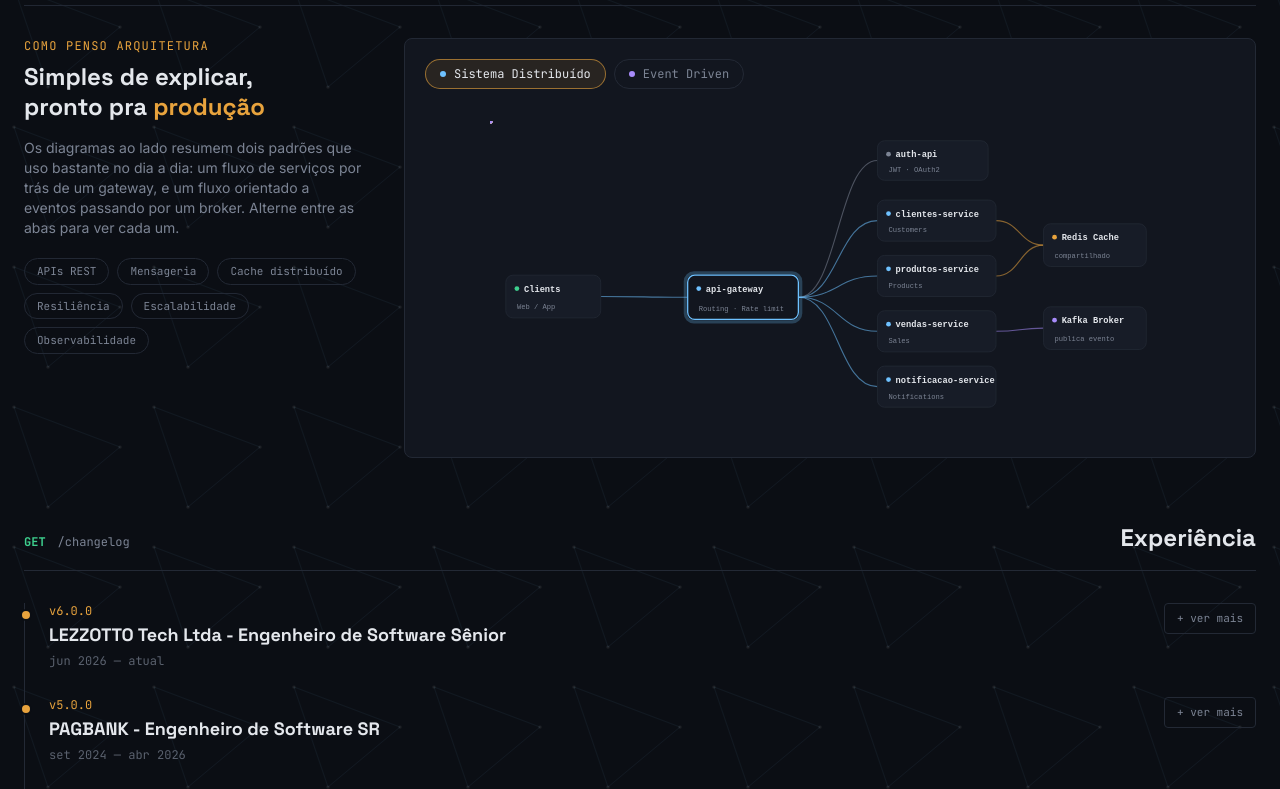
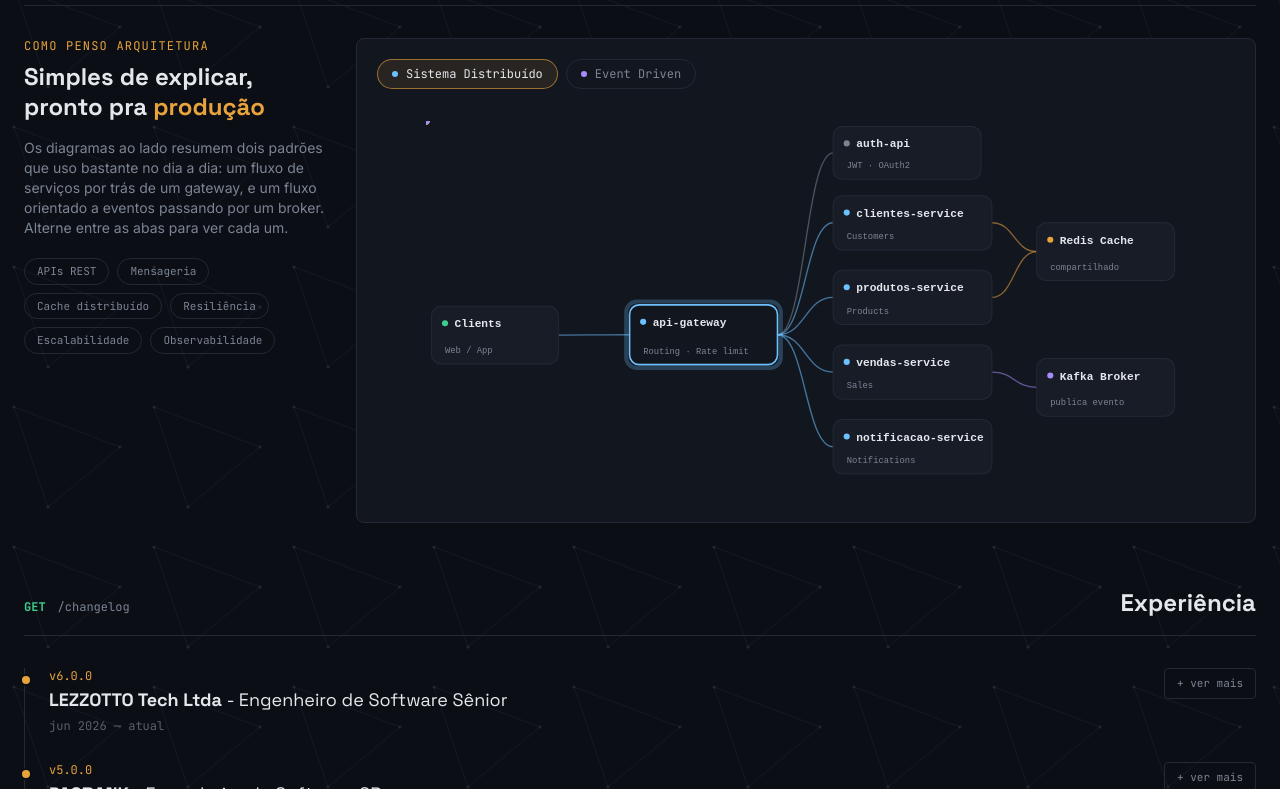
Before and after one commit to leozztto/portfolio, a Next.js app: page / in a window 1280 px wide. Shown: the part 4651-5440 px from the top of the page. Built offline with nearby package versions, Linux system fonts and the light colour scheme.

Commit message:
ajutes nos componentes

```diff
--- a/src/components/diagrams/DistributedSystemDiagram.tsx
+++ b/src/components/diagrams/DistributedSystemDiagram.tsx
@@ -16,83 +16,83 @@ type Node = {
 
 const nodes: Record<string, Node> = {
   clients: {
-    x: 20,
-    y: 195,
-    w: 120,
-    h: 54,
+    x: 8,
+    y: 273,
+    w: 187,
+    h: 85,
     title: "Clients",
     sub: "Web / App",
     dot: palette.success,
   },
   auth: {
-    x: 490,
-    y: 25,
-    w: 140,
-    h: 50,
+    x: 600,
+    y: 8,
+    w: 218,
+    h: 78,
     title: "auth-api",
     sub: "JWT · OAuth2",
     dot: palette.muted,
   },
   gateway: {
-    x: 250,
-    y: 195,
-    w: 140,
-    h: 56,
+    x: 300,
+    y: 271,
+    w: 218,
+    h: 88,
     title: "api-gateway",
     sub: "Routing · Rate limit",
     dot: diagram.blue,
     highlight: true,
   },
   clientes: {
-    x: 490,
-    y: 100,
-    w: 150,
-    h: 52,
+    x: 600,
+    y: 110,
+    w: 234,
+    h: 80,
     title: "clientes-service",
     sub: "Customers",
     dot: diagram.blue,
   },
   produtos: {
-    x: 490,
-    y: 170,
-    w: 150,
-    h: 52,
+    x: 600,
+    y: 220,
+    w: 234,
+    h: 80,
     title: "produtos-service",
     sub: "Products",
     dot: diagram.blue,
   },
   vendas: {
-    x: 490,
-    y: 240,
-    w: 150,
-    h: 52,
+    x: 600,
+    y: 330,
+    w: 234,
+    h: 80,
     title: "vendas-service",
     sub: "Sales",
     dot: diagram.blue,
   },
   notificacao: {
-    x: 490,
-    y: 310,
-    w: 150,
-    h: 52,
+    x: 600,
+    y: 440,
+    w: 234,
+    h: 80,
     title: "notificacao-service",
     sub: "Notifications",
     dot: diagram.blue,
   },
   redis: {
-    x: 700,
-    y: 130,
-    w: 130,
-    h: 54,
+    x: 900,
+    y: 150,
+    w: 203,
+    h: 85,
     title: "Redis Cache",
     sub: "compartilhado",
     dot: palette.accent,
   },
   kafka: {
-    x: 700,
-    y: 235,
-    w: 130,
-    h: 54,
+    x: 900,
+    y: 350,
+    w: 203,
+    h: 85,
     title: "Kafka Broker",
     sub: "publica evento",
     dot: diagram.purple,
@@ -132,15 +132,15 @@ function Box({ n }: { n: Node }) {
     <g>
       {n.highlight && (
         <rect
-          x={n.x - 3}
-          y={n.y - 3}
-          width={n.w + 6}
-          height={n.h + 6}
-          rx={11}
+          x={n.x - 5}
+          y={n.y - 5}
+          width={n.w + 10}
+          height={n.h + 10}
+          rx={16}
           fill="none"
           stroke={diagram.blue}
           strokeOpacity="0.25"
-          strokeWidth="4"
+          strokeWidth="6"
         />
       )}
       <rect
@@ -148,27 +148,27 @@ function Box({ n }: { n: Node }) {
         y={n.y}
         width={n.w}
         height={n.h}
-        rx={9}
+        rx={14}
         fill={n.highlight ? palette.surface : palette.surfaceAlt}
         stroke={n.highlight ? diagram.blue : palette.border}
-        strokeWidth={n.highlight ? 1.6 : 1}
+        strokeWidth={n.highlight ? 2.4 : 1.5}
       />
-      <circle cx={n.x + 14} cy={n.y + 17} r="3" fill={n.dot} />
+      <circle cx={n.x + 20} cy={n.y + 25} r="4.5" fill={n.dot} />
       <text
-        x={n.x + 23}
-        y={n.y + 21}
+        x={n.x + 34}
+        y={n.y + 31}
         fontFamily="monospace"
-        fontSize="11"
+        fontSize="16.5"
         fill={palette.text}
         fontWeight="600"
       >
         {n.title}
       </text>
       <text
-        x={n.x + 14}
-        y={n.y + n.h - 11}
+        x={n.x + 20}
+        y={n.y + n.h - 16}
         fontFamily="monospace"
-        fontSize="9"
+        fontSize="13"
         fill={palette.muted}
       >
         {n.sub}
@@ -186,25 +186,18 @@ export function DistributedSystemDiagram() {
 
   return (
     <div className="flex justify-center overflow-x-auto py-2">
-      <svg viewBox="0 0 860 390" className="h-auto w-full min-w-[680px] max-w-[820px]">
+      <svg viewBox="0 0 1120 550" className="h-auto w-full min-w-[760px] max-w-[1040px]">
         {connections.map((c, i) => {
           const { d } = edge(nodes[c.from], nodes[c.to]);
           return (
-            <path
-              key={i}
-              d={d}
-              fill="none"
-              stroke={c.color}
-              strokeWidth="1.4"
-              strokeOpacity="0.55"
-            />
+            <path key={i} d={d} fill="none" stroke={c.color} strokeWidth="2" strokeOpacity="0.55" />
           );
         })}
 
         {connections.map((c, i) => {
           const { d } = edge(nodes[c.from], nodes[c.to]);
           return (
-            <circle key={`dot-${i}`} r="3.5" fill={c.color}>
+            <circle key={`dot-${i}`} r="5" fill={c.color}>
               {animate && (
                 <animateMotion
                   dur={`${2.2 + (i % 3) * 0.4}s`}
--- a/src/components/sections/Architecture.tsx
+++ b/src/components/sections/Architecture.tsx
@@ -9,7 +9,7 @@ export function Architecture() {
         <SectionHeader method="GET" route="/arquitetura" title="Arquitetura" />
       </Reveal>
 
-      <div className="mt-8 grid gap-10 lg:grid-cols-[340px_1fr] lg:items-start">
+      <div className="mt-8 grid gap-8 lg:grid-cols-[300px_1fr] lg:items-start">
         <Reveal delay={80}>
           <p className="font-mono text-xs uppercase tracking-widest text-accent">
             Como penso arquitetura
--- a/src/components/sections/Contact.tsx
+++ b/src/components/sections/Contact.tsx
@@ -14,11 +14,11 @@ export function Contact() {
           <span className="h-1.5 w-1.5 rounded-full bg-success" />
           Aberto a oportunidades
         </p>
-        <p className="mt-2 max-w-xl font-display text-xl font-bold text-text">
+        <p className="mt-2 max-w-xl font-display text-xl text-text">
           100% remotas como Senior Software Engineer, Senior Backend Engineer
         </p>
         <p className="mt-2 max-w-xl text-xs text-muted">
-          Preferência por CLT. Avalio propostas PJ conforme escopo e contexto.
+          Preferência por CLT. Avalio propostas PJ.
         </p>
       </Reveal>
 
--- a/src/components/sections/ExperienceTimeline.tsx
+++ b/src/components/sections/ExperienceTimeline.tsx
@@ -19,7 +19,7 @@ export function ExperienceTimeline({ entries }: { entries: ChangelogEntry[] }) {
               <div>
                 <p className="font-mono text-xs text-accent">{entry.version}</p>
                 <h3 className="mt-0.5 font-display text-lg font-bold">
-                  {entry.company} - {entry.role}
+                  {entry.company} <span className="font-normal">- {entry.role}</span>
                 </h3>
                 <p className="mt-1 font-mono text-xs text-muted/70">{entry.date}</p>
               </div>
```
Also changed, not shown: src/components/diagrams/KafkaEventHubDiagram.tsx (+52 -52 lines).
